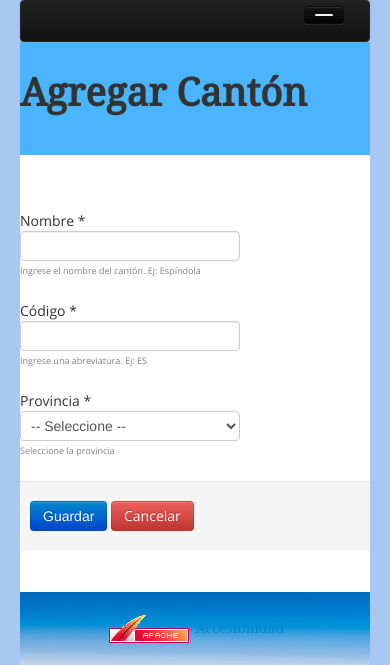
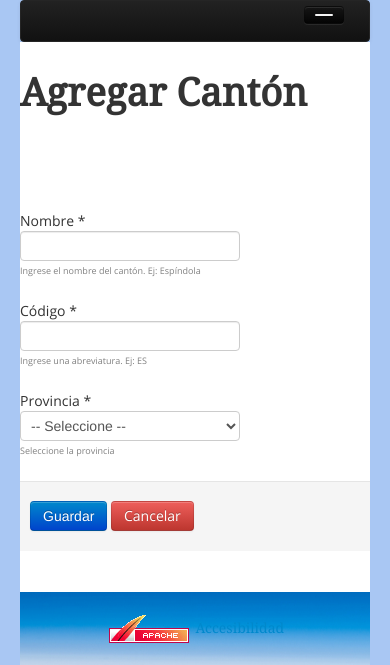
Before and after one commit to luchitoflores/gestionparroquial, a Django app: page /ciudades/canton/add in a window 390 px wide. Shown: the top 665 px of the page. Run offline with Django 3.2, Linux system fonts and the light colour scheme; the visitor is signed in with stand-in values (Sample User, id 1); data comes from the database, SQL or seed files in the repository; data that the repository does not hold is empty; parts of the project's set-up code (start-up, migrations or seed data) failed here and were passed over; some libraries are stand-ins or nearby versions.

Commit message:
optimizando para móviles

```diff
--- a/static/css/estilos.css
+++ b/static/css/estilos.css
@@ -158,7 +158,7 @@ table{
 @media (max-width: 640px) {
 
 	#id_title{
-		background: #4AB5FD;
+		background: #FFFFFF;
 		font-family: 'Droid Serif',Helvetica,Arial,sans-serif;
 		font-size: 1.5em;
 		max-height: 90%;
```
